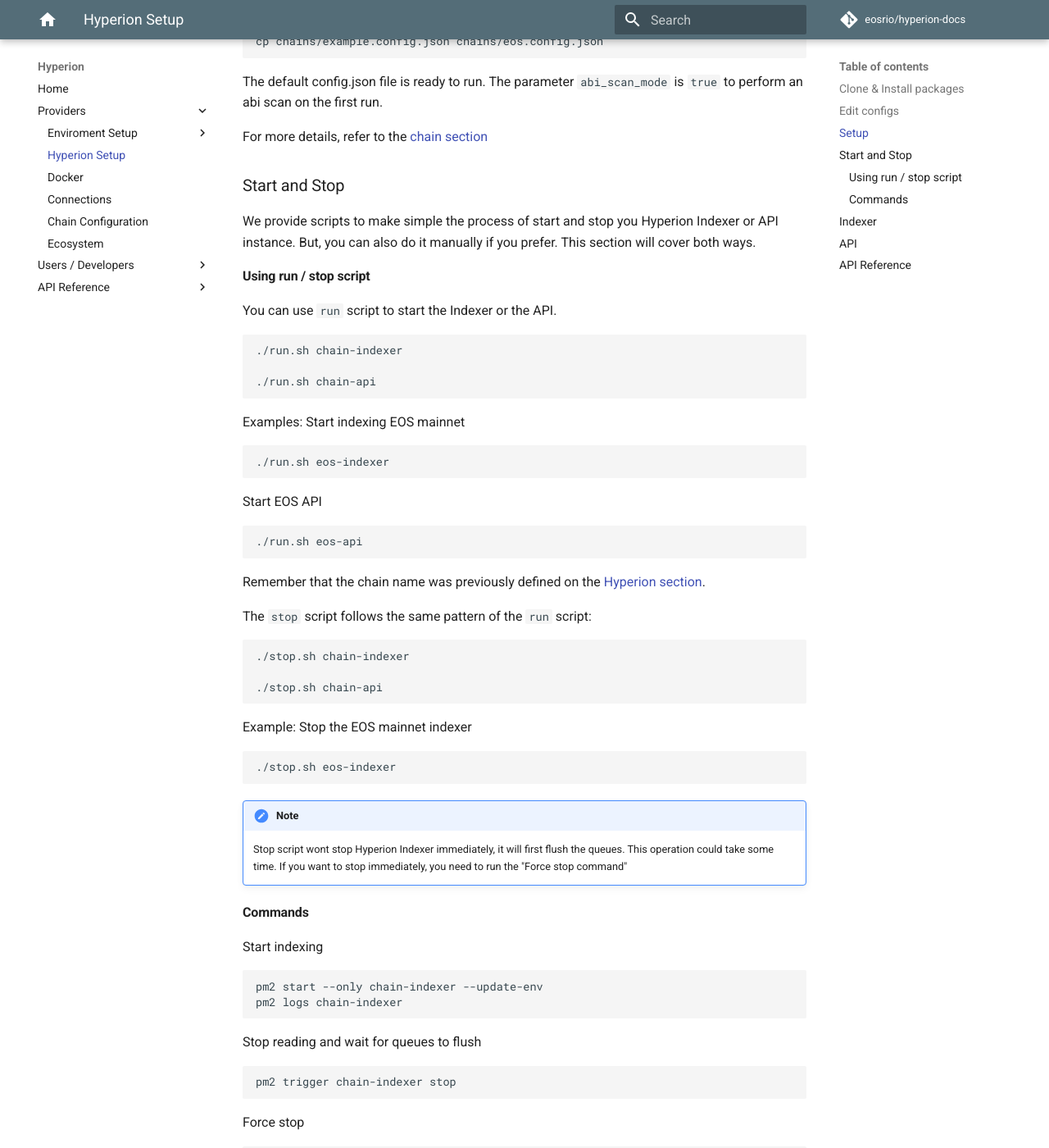
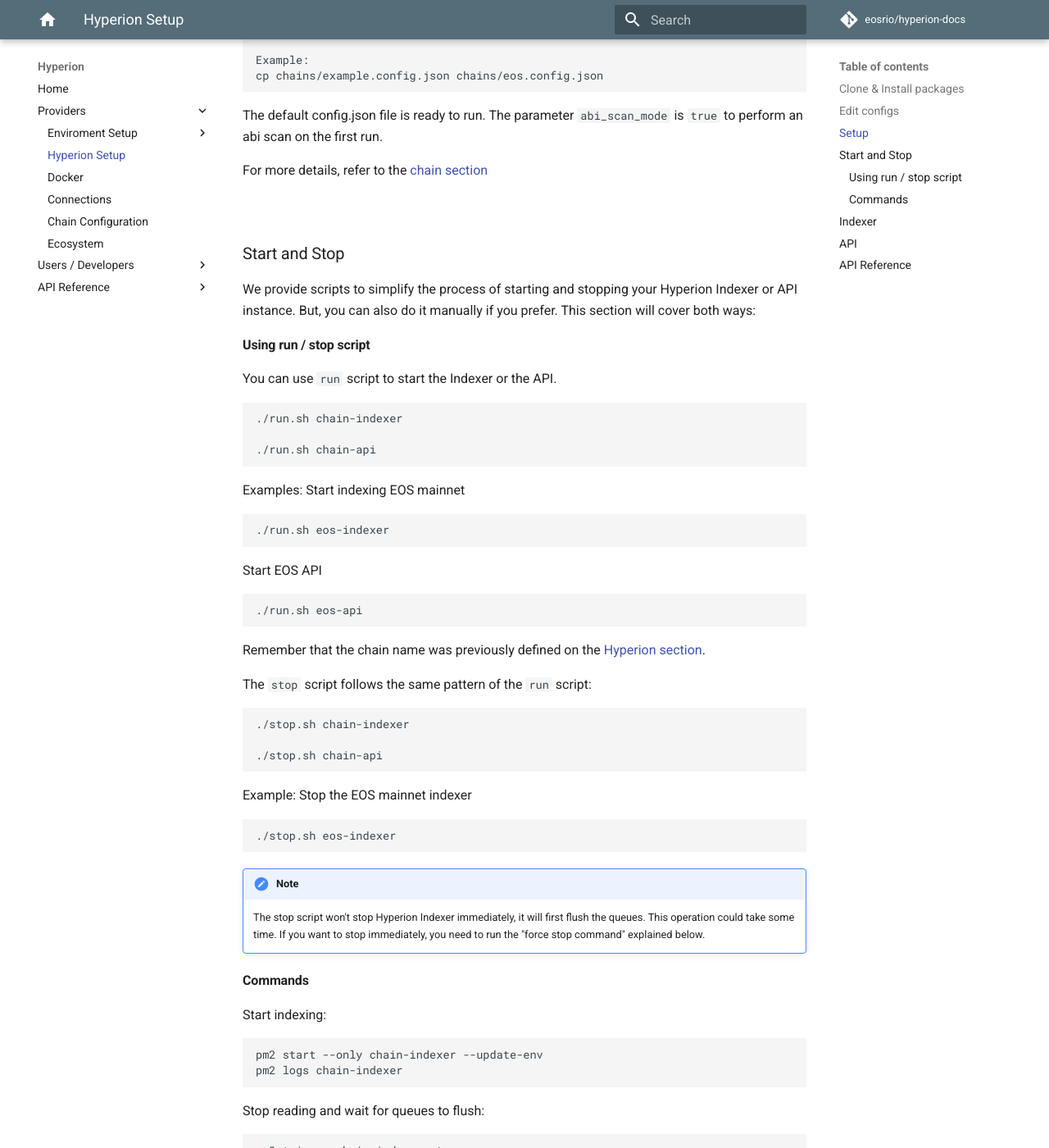
Before and after one commit to eosrio/hyperion-docs, an MkDocs documentation site: the page built from docs/hyperion.md, in a window 1280 px wide and 1400 px high, scrolled down 1547 px. Shown: the whole window at 82% size. Built offline with MkDocs 1.6.1 and Material for MkDocs 9.7.7, drawn with Linux system fonts in a browser that asks for light colours; comment, search, counter and statistics services are not loaded; some of the changed text lies outside the part shown.

Commit message:
Update hyperion.md

````diff
--- a/docs/hyperion.md
+++ b/docs/hyperion.md
@@ -63,6 +63,8 @@
 ```
 For more details, refer to the [ecosystem section](ecosystem.md)
 
+<br>
+
 ### Setup
 
 ```
@@ -75,10 +77,12 @@
 
 For more details, refer to the [chain section](chain.md)
 
+<br>
+
 ### Start and Stop
 
-We provide scripts to make simple the process of start and stop you Hyperion Indexer or API instance.
-But, you can also do it manually if you prefer. This section will cover both ways.
+We provide scripts to simplify the process of starting and stopping your Hyperion Indexer or API instance.
+But, you can also do it manually if you prefer. This section will cover both ways:
 
 #### Using run / stop script
 
@@ -112,33 +116,35 @@
 ./stop.sh eos-indexer
 ```
 !!! note
-    Stop script wont stop Hyperion Indexer immediately, it will first flush the queues.
+    The stop script won't stop Hyperion Indexer immediately, it will first flush the queues.
     This operation could take some time.
-    If you want to stop immediately, you need to run the "Force stop command"
+    If you want to stop immediately, you need to run the "force stop command" explained below.
 
 #### Commands
 
-Start indexing
+Start indexing:
 ```
 pm2 start --only chain-indexer --update-env
 pm2 logs chain-indexer
 ```
 
-Stop reading and wait for queues to flush
+Stop reading and wait for queues to flush:
 ```
 pm2 trigger chain-indexer stop
 ```
 
-Force stop
+Force stop:
 ```
 pm2 stop chain-indexer
 ```
 
-Starting the API node
+Starting the API node:
 ```
 pm2 start --only chain-api --update-env
 pm2 logs chain-api
 ```
+
+<br>
 
 ### Indexer
 As mentioned before on [Setup](#setup), the Hyperion Indexer is configured to perform an abi scan `("abi_scan_mode": true)` as default.
````
